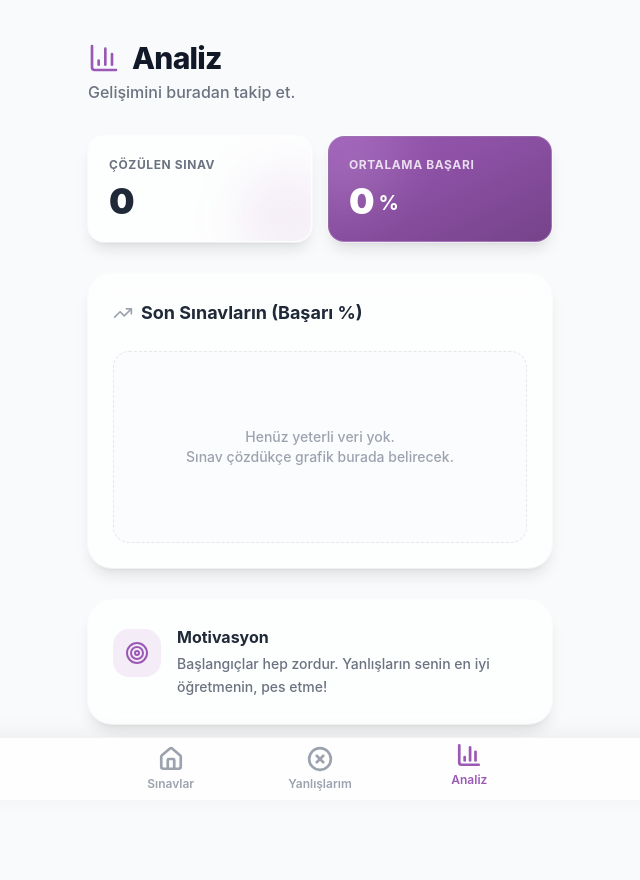
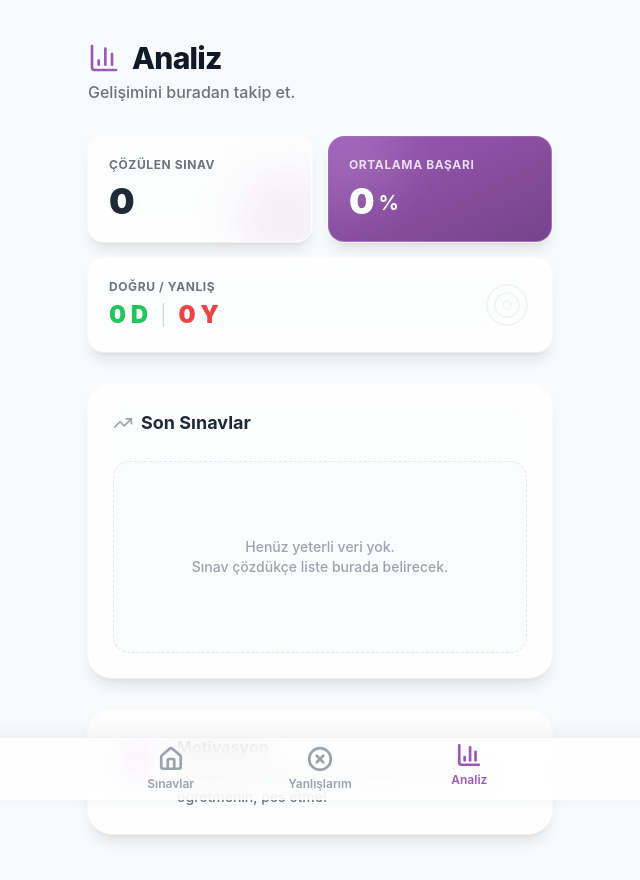
Before and after one commit to kayayunus/auzef-test-merkezi, a React (Vite) app: page /stats in a window 1280 px wide. Shown: the top 880 px of the page, without its empty margins (320-960 px from the left). Built offline with nearby package versions, Linux system fonts and the light colour scheme.

Commit message:
fix: update Quiz layout, Stats, Study Mode, and add vercel.json

```diff
--- a/src/pages/Quiz.jsx
+++ b/src/pages/Quiz.jsx
@@ -55,10 +55,11 @@ export default function Quiz() {
       setCurrentIndex(c => c + 1);
     } else {
       saveTestResult({
-        ders: ders,
-        score,
-        totalQuestions: questions.length,
-        date: new Date().toISOString()
+        dersAdi: ders, // Map from internal "ders" to requested "dersAdi"
+        puan: Math.round((score / questions.length) * 100),
+        dogruSayisi: score,
+        toplamSoru: questions.length,
+        tarih: new Date().toISOString()
       });
       setIsFinished(true);
     }
@@ -129,7 +130,7 @@ export default function Quiz() {
       </AnimatePresence>
 
       {/* Header */}
-      <div className="px-4 py-3 shrink-0 relative z-10 flex items-center gap-4 bg-white/60 backdrop-blur-md border-b border-gray-100">
+      <div className="px-4 py-3 flex-none shrink-0 relative z-10 flex items-center gap-4 bg-white/60 backdrop-blur-md border-b border-gray-100">
         <button
           onClick={handleExit}
           className="p-2.5 bg-white rounded-full text-gray-600 hover:text-red-500 hover:bg-red-50 transition-all shadow-sm"
@@ -155,7 +156,7 @@ export default function Quiz() {
       </div>
 
       {/* Main Content Area - Scrollable but highly compacted */}
-      <div className="flex-1 px-4 py-4 flex flex-col relative z-0 overflow-hidden hide-scrollbar">
+      <div className="flex-1 overflow-hidden px-4 py-4 flex flex-col relative z-0 hide-scrollbar">
         <AnimatePresence mode="popLayout" initial={false}>
           <motion.div
             key={currentIndex}
@@ -166,8 +167,8 @@ export default function Quiz() {
             className="flex flex-col w-full h-full justify-center"
           >
             {/* Question Box */}
-            <div className="bg-white rounded-3xl p-4 sm:p-6 shadow-[0_2px_15px_rgba(0,0,0,0.03)] border border-gray-100 mb-4 border-b-4 flex-shrink min-h-[80px] flex items-center justify-center">
-              <h2 className="text-[clamp(0.9rem,2.8vh,1.15rem)] font-bold text-gray-800 leading-snug font-sans text-center">
+            <div className="bg-white rounded-3xl p-4 sm:p-6 shadow-[0_2px_15px_rgba(0,0,0,0.03)] border border-gray-100 mb-4 border-b-4 flex-1 overflow-y-auto flex items-center justify-center min-h-[100px] max-h-[40vh] hide-scrollbar">
+              <h2 className={`font-bold text-gray-800 leading-snug font-sans text-center ${question.soru.length > 200 ? 'text-sm' : 'text-base sm:text-lg'}`}>
                 {question.soru}
               </h2>
             </div>
@@ -193,6 +194,9 @@ export default function Quiz() {
                   } else {
                     btnStyle = "bg-white border-gray-50 text-gray-300 opacity-60";
                   }
+                } else if (isStudyMode && isCorrectAnswer) {
+                   btnStyle = "bg-green-500 border-green-500 text-white shadow-xl shadow-green-500/20 z-10 relative";
+                   animationClass = "scale-[1.02]";
                 } else if (showAnswerHint && isCorrectAnswer) {
                    btnStyle = "bg-green-50 border-green-500 text-green-700 shadow-md ring-2 ring-green-500 ring-offset-2 scale-[1.01] z-10 relative";
                 }
@@ -206,9 +210,9 @@ export default function Quiz() {
                     className={`w-full text-left py-3 px-4 sm:py-3.5 sm:px-4 rounded-2xl transition-all duration-300 flex items-center gap-3 ${btnStyle} ${animationClass}`}
                   >
                     <div className={`w-9 h-9 sm:w-10 sm:h-10 rounded-full flex items-center justify-center font-bold text-[15px] flex-shrink-0 transition-colors shadow-sm ${
-                      (isSelected || (selectedAnswer && isCorrectAnswer) || (showAnswerHint && isCorrectAnswer)) ? 'bg-white/25 text-white shadow-none' : 'bg-gray-100 text-gray-500 border border-gray-200'
+                      (isSelected || (selectedAnswer && isCorrectAnswer) || (isStudyMode && isCorrectAnswer) || (showAnswerHint && isCorrectAnswer)) ? 'bg-white/25 text-white shadow-none' : 'bg-gray-100 text-gray-500 border border-gray-200'
                     }`}>
-                      {((selectedAnswer || showAnswerHint) && isCorrectAnswer) ? <Check size={20} className={isSelected ? "text-white" : "text-green-500"} strokeWidth={3} /> : opt}
+                      {((selectedAnswer || showAnswerHint || isStudyMode) && isCorrectAnswer) ? <Check size={20} className={(isSelected || isStudyMode) ? "text-white" : "text-green-500"} strokeWidth={3} /> : opt}
                     </div>
                     <span className="font-semibold text-[14px] sm:text-[15px] flex-1 leading-snug break-words">
                       {question[opt]}
@@ -242,7 +246,7 @@ export default function Quiz() {
             animate={{ y: 0 }}
             exit={{ y: 150 }}
             transition={{ type: "spring", stiffness: 450, damping: 30 }}
-            className={`absolute bottom-0 left-0 right-0 p-4 bg-white/95 backdrop-blur-xl border-t border-gray-100 shadow-[0_-15px_40px_rgba(0,0,0,0.06)] pb-safe z-50 rounded-t-[30px] ${isStudyMode && !selectedAnswer ? 'py-3' : 'py-4'}`}
+            className={`absolute bottom-0 left-0 right-0 p-4 bg-white/95 backdrop-blur-xl border-t border-gray-100 shadow-[0_-15px_40px_rgba(0,0,0,0.06)] flex-none pb-safe z-50 rounded-t-[30px] ${isStudyMode && !selectedAnswer ? 'py-3' : 'py-4'}`}
           >
             <button
               onClick={handleNext}
--- a/src/pages/Stats.jsx
+++ b/src/pages/Stats.jsx
@@ -8,18 +8,17 @@ export default function Stats() {
 
   const stats = useMemo(() => {
     const totalExams = completedTests.length;
-    const totalQuestions = completedTests.reduce((acc, curr) => acc + curr.totalQuestions, 0);
-    const totalCorrect = completedTests.reduce((acc, curr) => acc + curr.score, 0);
+    const totalQuestions = completedTests.reduce((acc, curr) => acc + (curr.totalQuestions || curr.toplamSoru || 0), 0);
+    const totalCorrect = completedTests.reduce((acc, curr) => acc + (curr.score ?? curr.dogruSayisi ?? 0), 0);
+    const totalWrong = totalQuestions > 0 ? totalQuestions - totalCorrect : 0;
     const overallSuccess = totalQuestions > 0 ? Math.round((totalCorrect / totalQuestions) * 100) : 0;
 
-    const recentTests = [...completedTests].sort((a,b) => new Date(a.date) - new Date(b.date)).slice(-7);
-    const chartData = recentTests.map((t, index) => ({
-      name: `Sınav ${index + 1}`,
-      basari: Math.round((t.score / t.totalQuestions) * 100),
-      ders: t.ders
-    }));
+    const recentTests = [...completedTests]
+      .sort((a,b) => new Date(a.date || a.tarih || 0) - new Date(b.date || b.tarih || 0))
+      .slice(-7)
+      .reverse(); // Show newest at the top
 
-    return { totalExams, totalQuestions, overallSuccess, chartData };
+    return { totalExams, totalQuestions, totalCorrect, totalWrong, overallSuccess, recentTests };
   }, [completedTests]);
 
   return (
@@ -49,35 +48,53 @@ export default function Stats() {
             <span className="text-xl font-bold mb-1">%</span>
           </div>
         </div>
+
+        <div className="glass rounded-2xl p-5 ring-1 ring-white/50 col-span-2 relative overflow-hidden flex items-center justify-between">
+          <div>
+            <p className="text-xs font-bold text-gray-500 uppercase tracking-wider mb-1">Doğru / Yanlış</p>
+            <div className="flex items-center gap-3 mt-1">
+              <span className="text-2xl font-black text-green-500">{stats.totalCorrect} D</span>
+              <span className="text-gray-300 font-light text-xl">|</span>
+              <span className="text-2xl font-black text-red-500">{stats.totalWrong} Y</span>
+            </div>
+          </div>
+          <Target className="text-gray-100" size={48} strokeWidth={1} />
+        </div>
       </div>
 
       <div className="glass rounded-3xl p-6 mb-8 ring-1 ring-white/60">
         <div className="flex items-center gap-2 mb-6">
           <TrendingUp className="text-gray-400" size={20} />
-          <h2 className="text-lg font-bold text-gray-800">Son Sınavların (Başarı %)</h2>
+          <h2 className="text-lg font-bold text-gray-800">Son Sınavlar</h2>
         </div>
 
-        {stats.chartData.length > 0 ? (
-          <div className="h-64 w-full">
-            <ResponsiveContainer width="100%" height="100%">
-              <BarChart data={stats.chartData} margin={{ top: 10, right: 10, left: -20, bottom: 0 }}>
-                <XAxis dataKey="name" tick={{fontSize: 12, fill: '#9ca3af'}} axisLine={false} tickLine={false} />
-                <YAxis tick={{fontSize: 12, fill: '#9ca3af'}} axisLine={false} tickLine={false} domain={[0, 100]} />
-                <Tooltip
-                  cursor={{fill: 'transparent'}}
-                  contentStyle={{borderRadius: '16px', border: 'none', boxShadow: '0 10px 25px rgba(0,0,0,0.1)', fontWeight: 'bold'}}
-                />
-                <Bar dataKey="basari" radius={[6, 6, 6, 6]} barSize={32}>
-                  {stats.chartData.map((entry, index) => (
-                    <Cell key={`cell-${index}`} fill={entry.basari > 70 ? '#4ade80' : entry.basari > 40 ? '#fbbf24' : '#f87171'} />
-                  ))}
-                </Bar>
-              </BarChart>
-            </ResponsiveContainer>
+        {stats.recentTests.length > 0 ? (
+          <div className="space-y-3">
+            {stats.recentTests.map((test, i) => {
+               const ders = test.ders || test.dersAdi || 'Bilinmeyen Ders';
+               const puan = test.puan !== undefined ? test.puan : (test.totalQuestions ? Math.round(((test.score || 0) / test.totalQuestions) * 100) : 0);
+               const dogru = test.dogruSayisi ?? test.score ?? 0;
+               const toplam = test.toplamSoru ?? test.totalQuestions ?? 0;
+               const dateStr = new Date(test.tarih || test.date).toLocaleDateString('tr-TR', { day: 'numeric', month: 'short' });
+
+               return (
+                 <div key={i} className="flex items-center justify-between p-3.5 rounded-2xl bg-white/60 border border-white hover:bg-white transition-colors shadow-sm">
+                   <div className="flex items-center gap-3">
+                     <div className={`w-11 h-11 rounded-xl flex items-center justify-center font-bold text-sm ${puan > 70 ? 'bg-green-100 text-green-600 ring-1 ring-green-200' : puan > 40 ? 'bg-yellow-100 text-yellow-600 ring-1 ring-yellow-200' : 'bg-red-100 text-red-600 ring-1 ring-red-200'}`}>
+                       {puan}
+                     </div>
+                     <div>
+                       <h4 className="font-bold text-gray-800 text-[14px] leading-tight line-clamp-1 mb-1">{ders}</h4>
+                       <p className="text-[12px] font-semibold text-gray-500">{dateStr} • {dogru}/{toplam} Doğru</p>
+                     </div>
+                   </div>
+                 </div>
+               );
+            })}
           </div>
         ) : (
           <div className="h-48 flex items-center justify-center text-gray-400 font-medium text-sm text-center bg-gray-50/50 rounded-2xl border border-dashed border-gray-200">
-            Henüz yeterli veri yok.<br/>Sınav çözdükçe grafik burada belirecek.
+            Henüz yeterli veri yok.<br/>Sınav çözdükçe liste burada belirecek.
           </div>
         )}
       </div>
```
